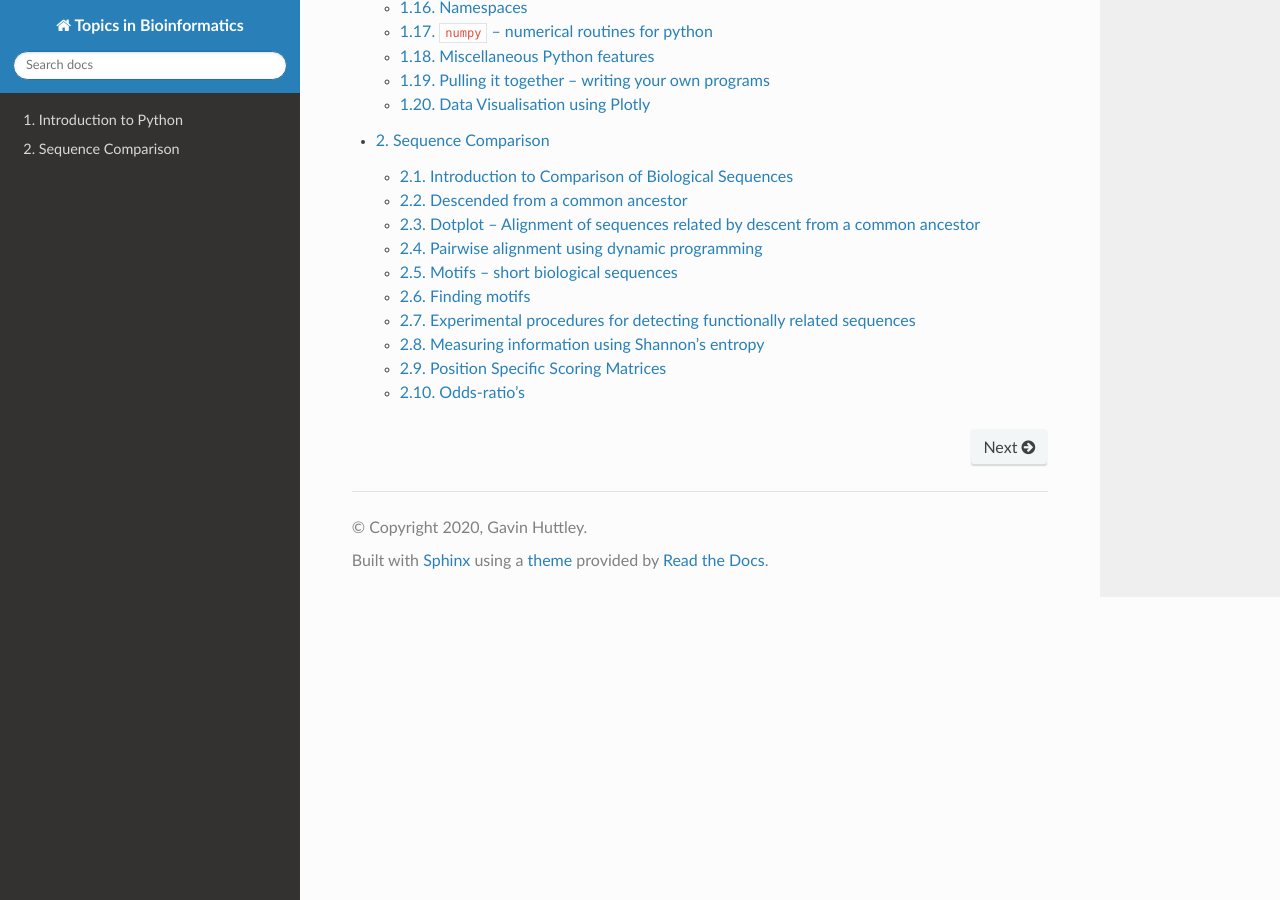
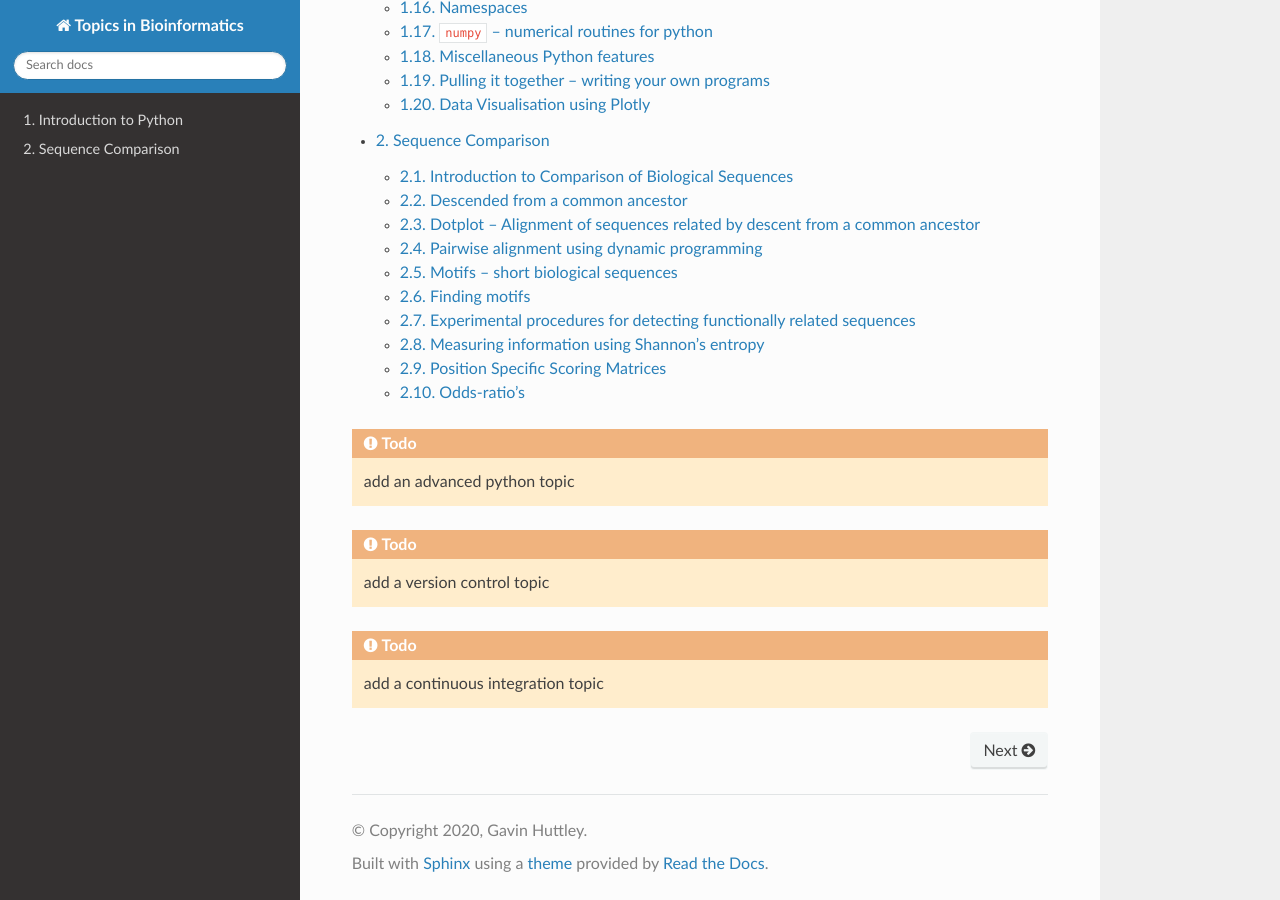
Before and after one commit to GavinHuttley/tib, a Sphinx documentation site: the page built from source/index.rst, in a window 1280 px wide and 900 px high, scrolled down 633 px. Built offline with Sphinx 7.4.7 and the Read the Docs theme 2.0.0, drawn with Linux system fonts in a browser that asks for light colours; pages that are not in the unit, such as notebooks, are missing from menus.

Commit message:
ENH: added some todo's

```diff
--- a/source/index.rst
+++ b/source/index.rst
@@ -13,3 +13,9 @@ Bioinformatics and its Applications
     intro
     python/index
     seqcomp/index
+
+.. todo:: add an advanced python topic
+
+.. todo:: add a version control topic
+
+.. todo:: add a continuous integration topic
```
